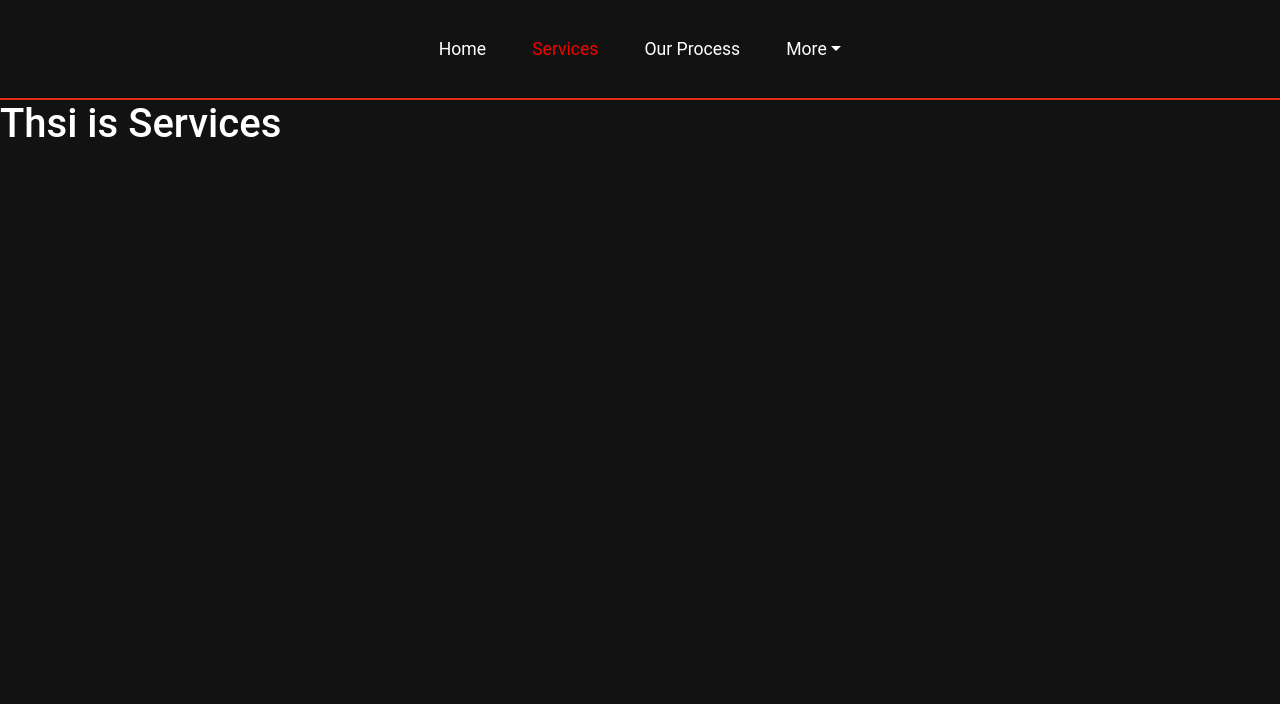
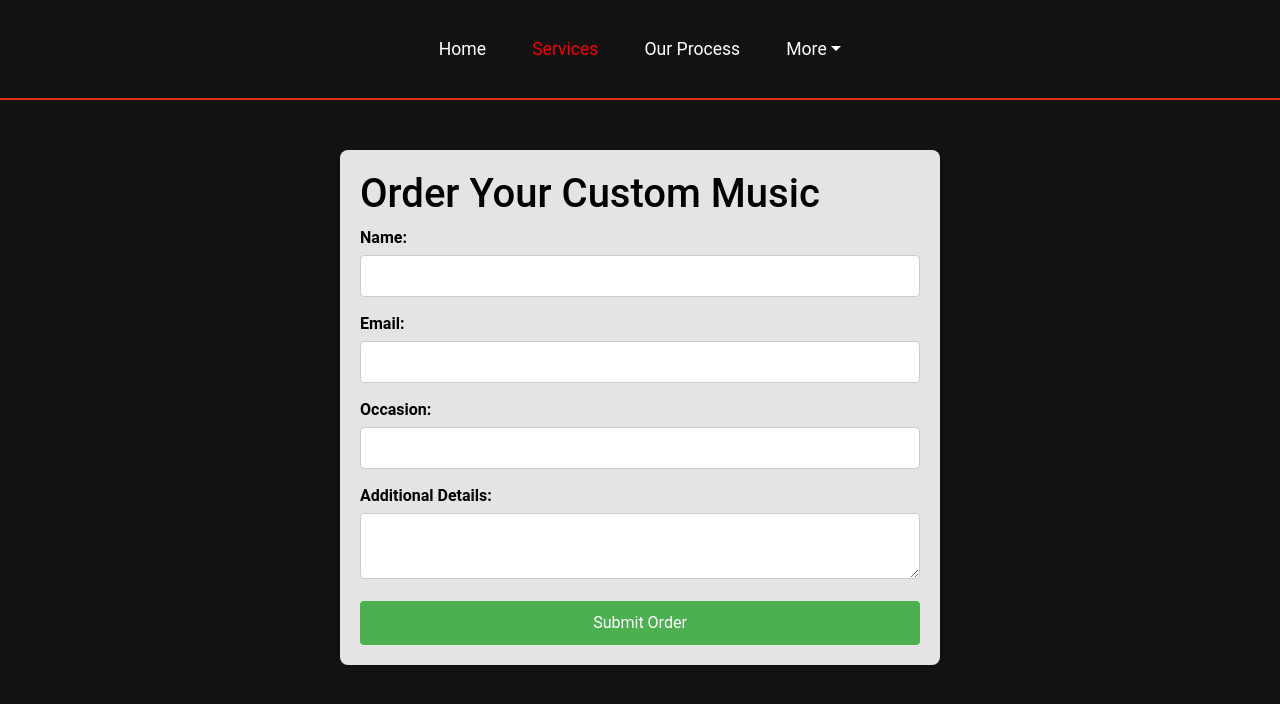
Before and after one commit to anirudddha/my-geet, a React (Vite) app: page /services in a window 1280 px wide. Shown: the top 704 px of the page. Built offline with nearby package versions, Linux system fonts and the light colour scheme; a web font is replaced by a local one.

Commit message:
adding audio and ourprocess

```diff
--- a/src/components/Nabvar.jsx
+++ b/src/components/Nabvar.jsx
@@ -12,7 +12,7 @@ const Navbar = () => {
         <div className="collapse navbar-collapse justify-content-center" id="navbarSupportedContent">
           <ul className="navbar-nav mb-2 mb-lg-0 text-center">
             <li className="nav-item">
-              <NavLink to="/" exact className="nav-link" activeClassName="active">Home</NavLink>
+              <NavLink to="/"  exact="true" className="nav-link" activeClassName="active">Home</NavLink>
             </li>
             <li className="nav-item">
               <NavLink to="/services" className="nav-link" activeClassName="active">Services</NavLink>
--- /dev/null
+++ b/src/pages/OurProcess.css
@@ -0,0 +1,34 @@
+
+
+.samplemusic {
+  margin-top: 20px;
+  display: flex;
+  flex-direction: column;
+  align-items: center;
+  margin: 50px;
+}
+
+.music-container {
+  width: 100%;
+  max-width: 600px;
+  margin-top: 10px;
+  padding: 20px;
+  border-radius: 15px;
+  background: linear-gradient(135deg, #f3e7e9, #e3eeff);
+  box-shadow: 0 8px 16px rgba(0, 0, 0, 0.2);
+  display: flex;
+  flex-direction: column;
+  align-items: center;
+  transition: transform 0.3s ease-in-out;
+  margin: 50px;
+}
+
+.music-container:hover {
+  transform: scale(1.05);
+}
+
+.react-h5-audio-player {
+  width: 100%;
+  border-radius: 10px;
+  box-shadow: 0 4px 8px rgba(0, 0, 0, 0.1);
+}
--- a/src/pages/OurProcess.jsx
+++ b/src/pages/OurProcess.jsx
@@ -1,12 +1,36 @@
-import React from 'react'
+import React from 'react';
+import 'react-h5-audio-player/lib/styles.css';
+import ReactAudioPlayer from 'react-h5-audio-player';
+import sampleMusic from '../assets/audio.mp3'; // Replace with your actual music file path
+import './OurProcess.css';
 
 const OurProcess = () => {
   return (
-    <div>
-      this is ourprocess page
+    <div className="container">
+      <h2 style={{ marginTop: "20px" }}>Consultation</h2>
+      <p>We start with a consultation to understand your needs and the occasion you're celebrating.</p>
 
+      <h2 style={{ marginTop: "20px" }}>Lyrics and Melody:</h2>
+      <p>Our talented songwriters craft lyrics and melodies that capture the essence of your message.</p>
+
+      <h2 style={{ marginTop: "20px" }}>Review and Revise:</h2>
+      <p>We share the draft with you for feedback and make any necessary revisions.</p>
+
+      <h2 style={{ marginTop: "20px" }}>Final Production:</h2>
+      <p>Once approved, our professional musicians bring your song to life with a high-quality recording.</p>
+
+      <div className="samplemusic">
+        <h2>Sample Music:</h2>
+        <div className="music-container">
+          <ReactAudioPlayer
+            src={sampleMusic}
+            autoPlay={false}
+            controls
+          />
+        </div>
+      </div>
     </div>
-  )
+  );
 }
 
-export default OurProcess
+export default OurProcess;
--- a/src/pages/Services.jsx
+++ b/src/pages/Services.jsx
@@ -1,11 +1,79 @@
-import React from 'react'
+import React, { useState } from 'react';
+import './services.css'
+const MusicOrderForm = () => {
+  const [formData, setFormData] = useState({
+    name: '',
+    email: '',
+    occasion: '',
+    details: '',
+  });
 
-const Services = () => {
+  const handleChange = (e) => {
+    const { name, value } = e.target;
+    setFormData({ ...formData, [name]: value });
+  };
+
+  const handleSubmit = (e) => {
+    e.preventDefault();
+    // Handle form submission, e.g., send data to a server
+    console.log('Form Data Submitted:', formData);
+  };
+
   return (
-    <div>
-      <h1>Thsi is Services</h1>
+    <div className="music-order-form-container">
+      <h1 style={{color:"black"}}>Order Your Custom Music</h1>
+      <form onSubmit={handleSubmit} className="music-order-form">
+        <div className="form-group">
+          <label htmlFor="name">Name:</label>
+          <input
+            type="text"
+            id="name"
+            name="name"
+            value={formData.name}
+            onChange={handleChange}
+            required
+          />
+        </div>
+
+        <div className="form-group">
+          <label htmlFor="email">Email:</label>
+          <input
+            type="email"
+            id="email"
+            name="email"
+            value={formData.email}
+            onChange={handleChange}
+            required
+          />
+        </div>
+
+        <div className="form-group">
+          <label htmlFor="occasion">Occasion:</label>
+          <input
+            type="text"
+            id="occasion"
+            name="occasion"
+            value={formData.occasion}
+            onChange={handleChange}
+            required
+          />
+        </div>
+
+        <div className="form-group">
+          <label htmlFor="details">Additional Details:</label>
+          <textarea
+            id="details"
+            name="details"
+            value={formData.details}
+            onChange={handleChange}
+            required
+          />
+        </div>
+
+        <button type="submit" className="submit-button">Submit Order</button>
+      </form>
     </div>
-  )
-}
+  );
+};
 
-export default Services
+export default MusicOrderForm;
--- /dev/null
+++ b/src/pages/services.css
@@ -0,0 +1,51 @@
+/* styles.css */
+.music-order-form-container {
+    max-width: 600px;
+    margin: 0 auto;
+    padding: 20px;
+    background-color: #ffffffe2;
+    border-radius: 8px;
+    box-shadow: 0 4px 6px rgba(0, 0, 0, 0.1);
+    margin-top: 50px;
+
+  }
+
+  .music-order-form h1 {
+    text-align: center;
+    margin-bottom: 20px;
+  }
+
+  .form-group {
+    margin-bottom: 15px;
+  }
+
+  .form-group label {
+    display: block;
+    margin-bottom: 5px;
+    font-weight: bold;
+    color: black;
+  }
+
+  .form-group input,
+  .form-group textarea {
+    width: 100%;
+    padding: 8px;
+    border: 1px solid #ccc;
+    border-radius: 4px;
+  }
+
+  .submit-button {
+    display: block;
+    width: 100%;
+    padding: 10px 0;
+    background-color: #4CAF50;
+    color: white;
+    border: none;
+    border-radius: 4px;
+    cursor: pointer;
+    font-size: 16px;
+  }
+
+  .submit-button:hover {
+    background-color: #45a049;
+  }
```
Also changed, not shown: 1 other file (tests, documents, lock files or other folders).
